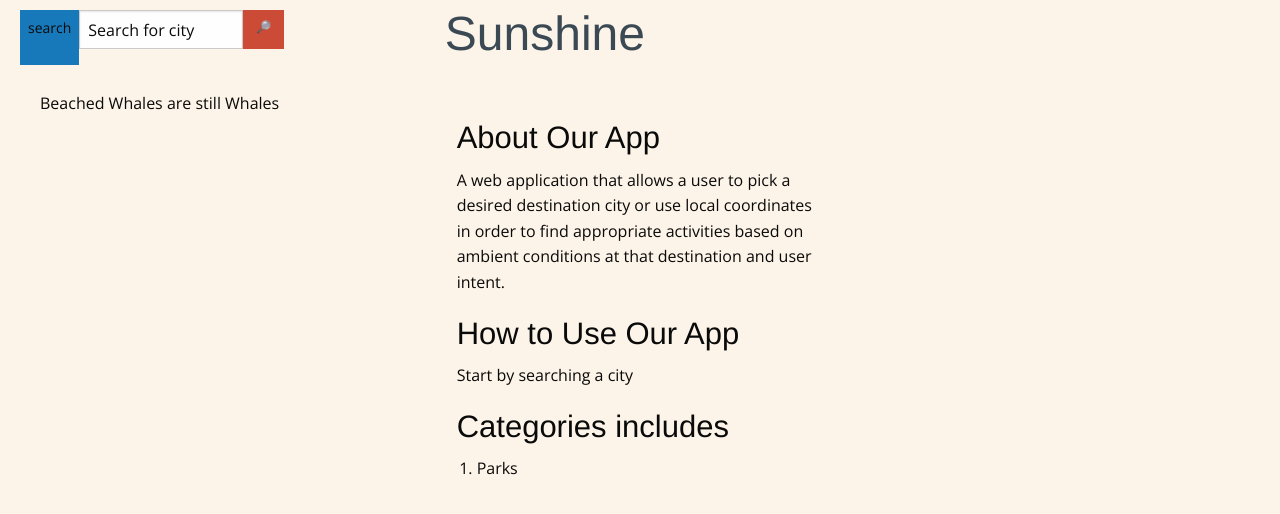
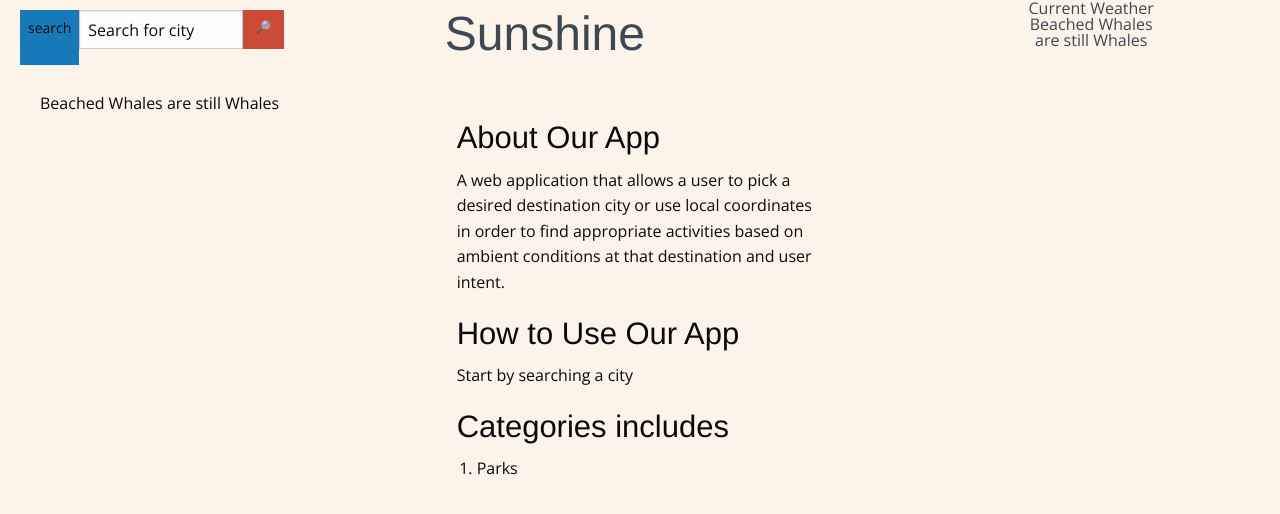
Before and after one commit to evs95/ActivitySuggester, a plain HTML site: page index.html in a window 1280 px wide. Drawn offline with nearby package versions, Linux system fonts and the light colour scheme.

Commit message:
added box to top right of page for current weather

```diff
--- a/index.html
+++ b/index.html
@@ -23,6 +23,7 @@
   </head>
 
   <body>
+    <row>
       <header>
           <div class="grid-x grid-padding-x align-middle">
             <section id="search">
@@ -43,22 +44,33 @@
             <h1>Sunshine</h1>
           </section>
           <section id="currentWeather">
-            <!-- {
-              "id": 803,
-              "main": "Clouds",
-              "description": "broken clouds",
-              "icon": "04d"
-          }         -->
+            <div class="grid-container grid-container-padded">
+              <div class="grid-x grid-padding-x align-right">
+                <section>
+                  <div id="card">
+                    Current Weather
+                  </div>
+                  <span>
+                    <aside>
+                      Beached Whales are still Whales
+                    </aside>
+                  </span>
+                </section>
+              </div>
+            </div>
           </section>
       </header>
+    </row>
     </div>
     <div class="grid-container grid-container-padded">
       <div class="grid-x grid-padding-x align-left">
-        <span>
-          <aside>
-            Beached Whales are still Whales
-          </aside>
-        </span>
+        <section>
+          <span>
+            <aside>
+              Beached Whales are still Whales
+            </aside>
+          </span>
+        </section>
       </div>
     </div>
     <div class="grid-container grid-container-padded">
```
